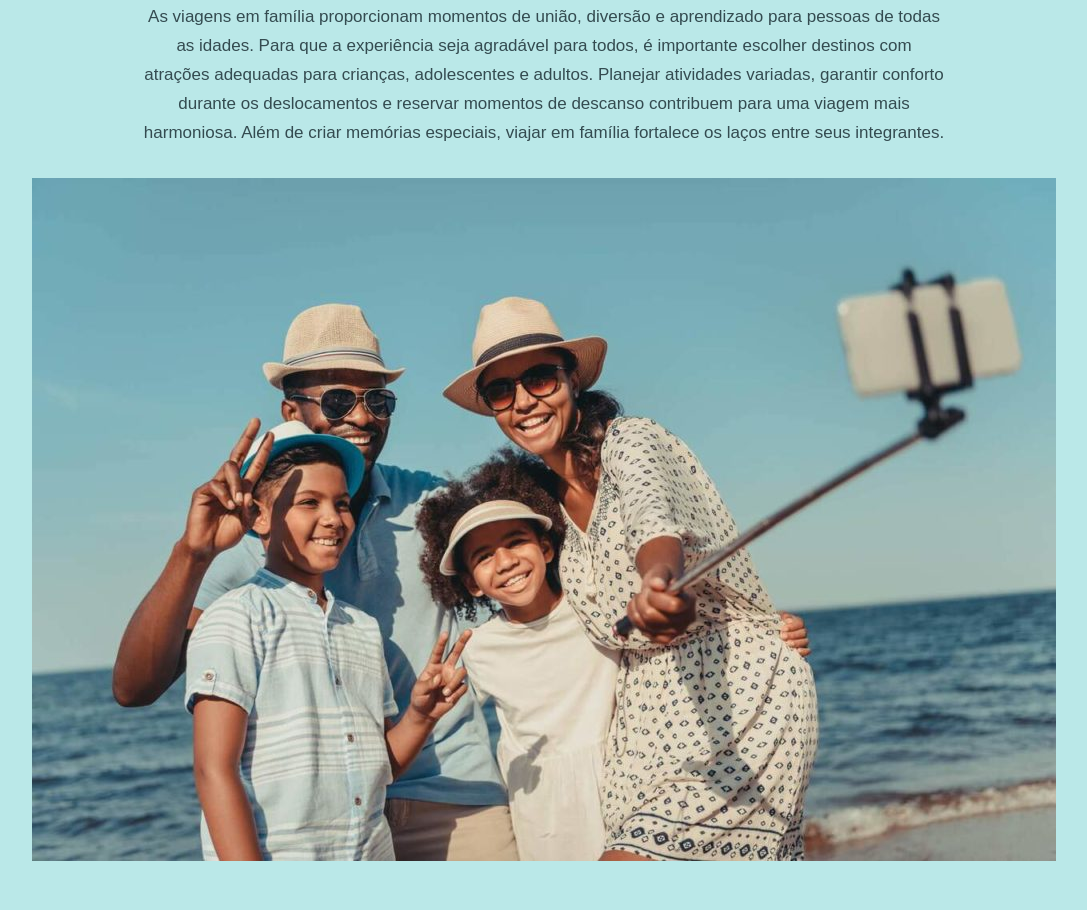
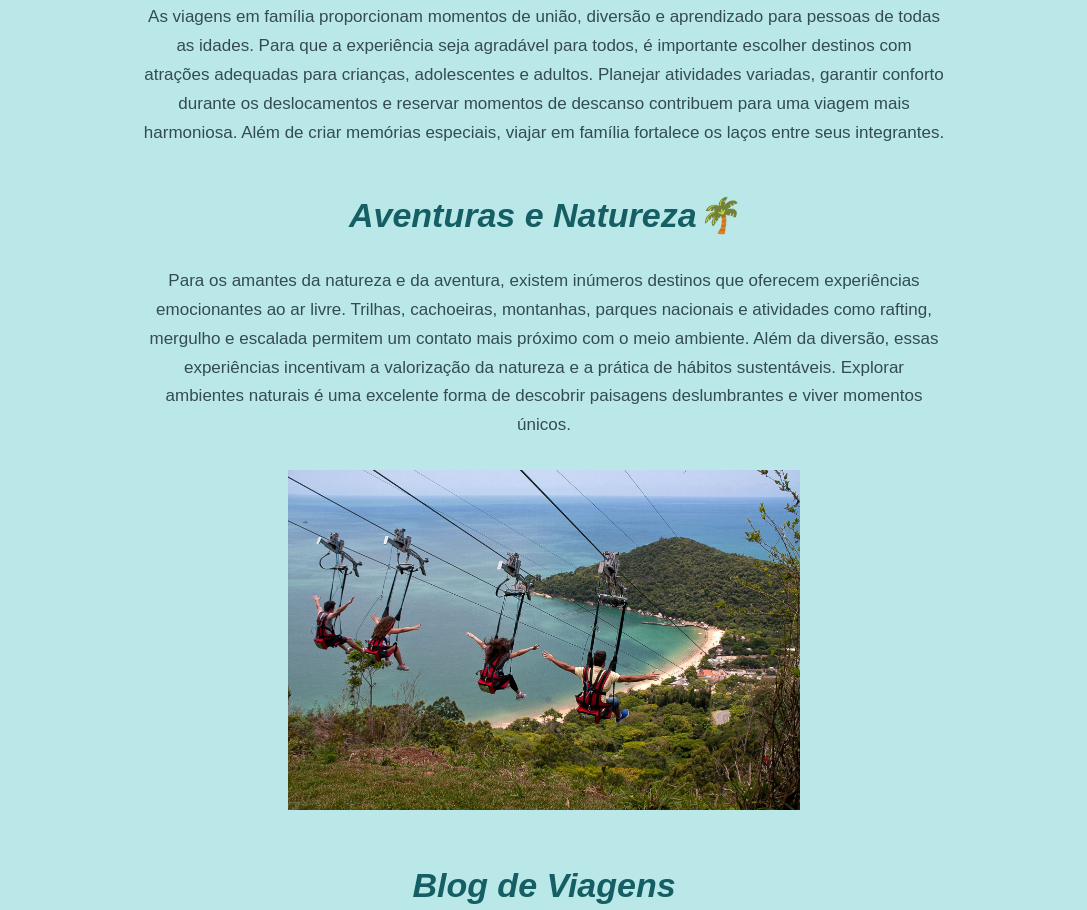
Before and after one commit to luananehls/lulublip, a plain HTML site: page index.html in a window 1280 px wide. Shown: the part 7601-8511 px from the top of the page, without its empty margins (96-1183 px from the left). Drawn offline with Linux system fonts and the light colour scheme.

Commit message:
Remove image from index.html
Removed image related to family travel.

```diff
--- a/index.html
+++ b/index.html
@@ -436,7 +436,6 @@
              em família fortalece os laços entre seus integrantes.
           </p>
 
-          <img class="sexto" src="viagem-em-familia-destinos-brasil-1024x683.jpg">
 
         <h2>Aventuras e Natureza🌴</h2>
           <p>
```
